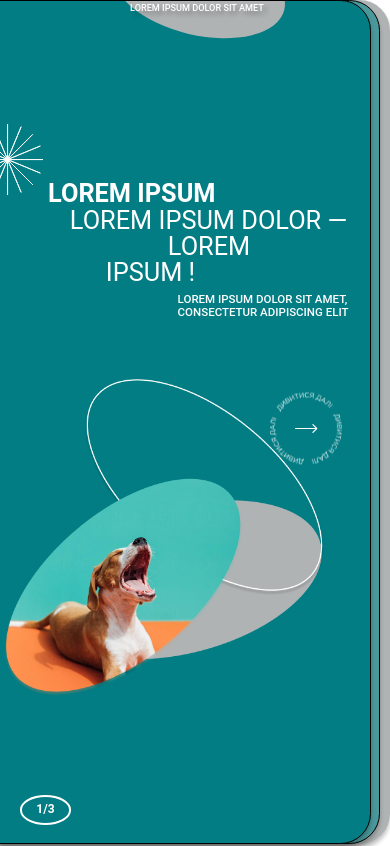
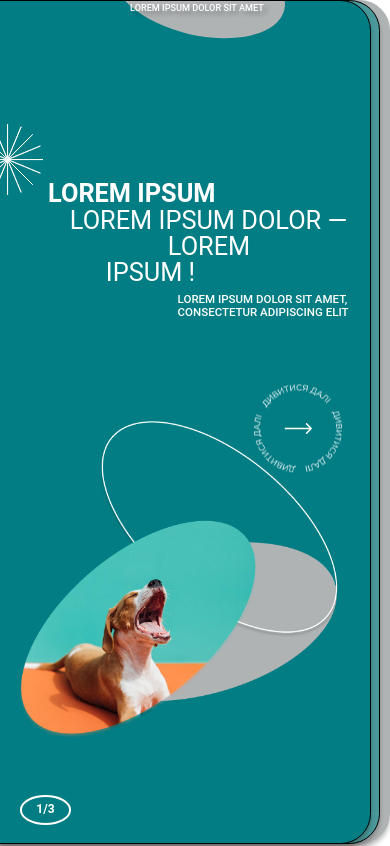
Before and after one commit to monsara/slider-filter-sort-app, a Vue app: page / in a window 390 px wide. Shown: the top 846 px of the page. Built offline with nearby package versions, Linux system fonts and the light colour scheme; no server answers.

Commit message:
Update some styles for mobile screens

```diff
--- a/src/components/HeroSlider.vue
+++ b/src/components/HeroSlider.vue
@@ -680,7 +680,8 @@ onMounted(() => {
   }
 
   @media (max-width: 430px) {
-    right: 53%;
+    top: 45vh;
+    right: 49vw;
     width: 100vw;
   }
 
@@ -703,11 +704,12 @@ onMounted(() => {
   cursor: pointer;
 
   @media (max-width: 768px) {
-    width: 17.188vw;
-    min-width: calc(80px + 1vw);
+    width: 15.626vw;
   }
 
   @media (max-width: 430px) {
+    /* width: calc(80px + 2vh); */
+    width: 100px;
     top: 51%;
   }
 
```
